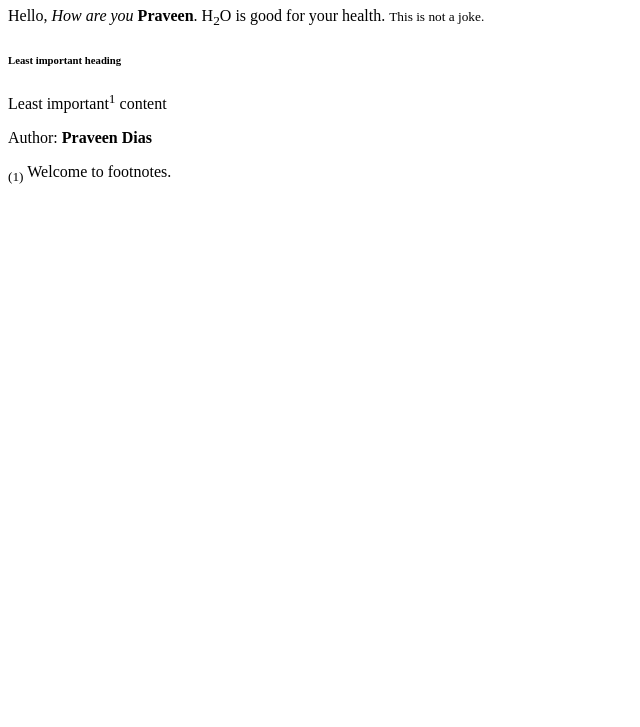
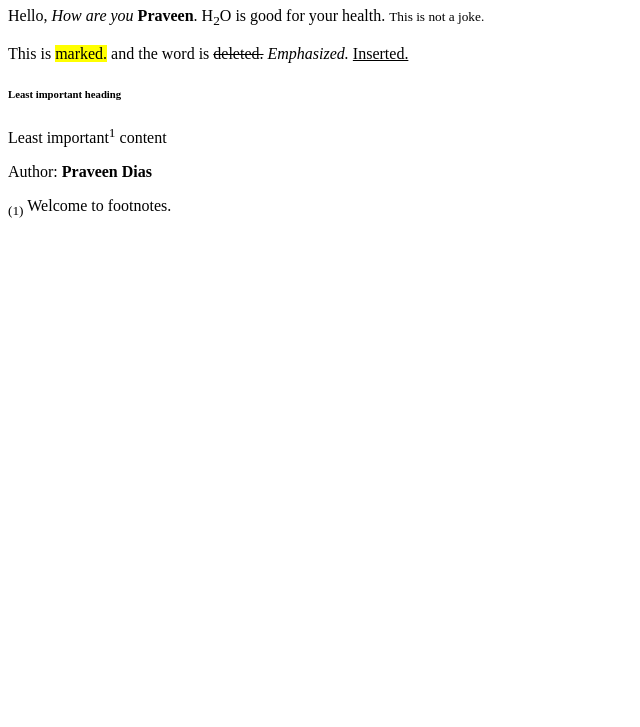
Before and after one commit to praveendias1180/uom-web, a plain HTML site: page HTML/index.html in a window 1280 px wide. Shown: the part 73-800 px from the top of the page, without its empty margins (0-640 px from the left). Drawn offline with Linux system fonts and the light colour scheme.

Commit message:
del and ins

```diff
--- a/HTML/index.html
+++ b/HTML/index.html
@@ -9,6 +9,7 @@
             <h1>Introduction to HTML</h1>
         </header>
         <p>Hello, <i>How are you</i> <b>Praveen</b>. H<sub>2</sub>O is good for your health. <small>This is not a joke.</small></p>
+        <p>This is <mark>marked.</mark> and the word is <del>deleted.</del> <em>Emphasized.</em> <ins>Inserted.</ins></p>
         <h6>Least important heading</h6>
         <p>Least important<sup>1</sup> content</p>
         <footer>
```
